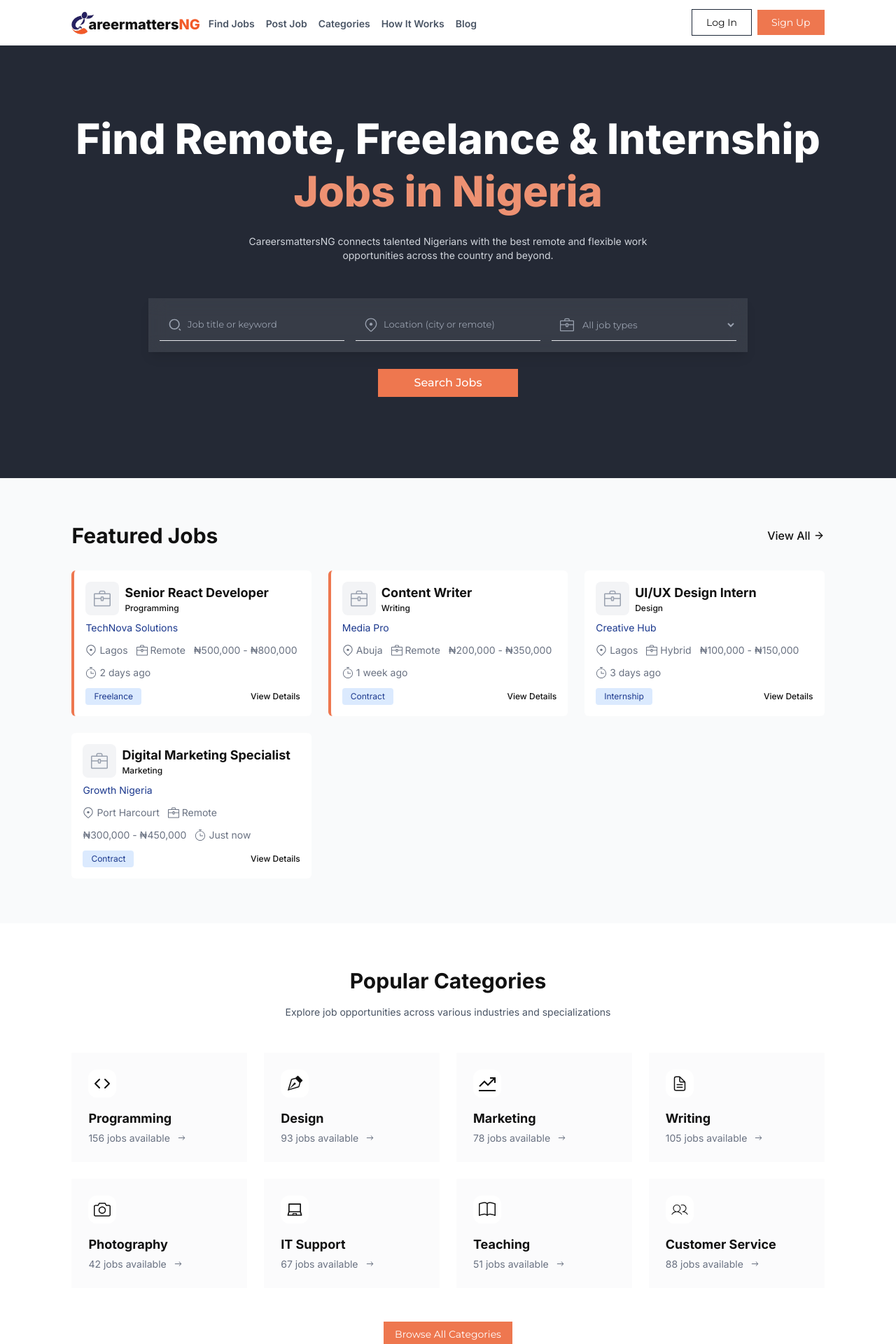
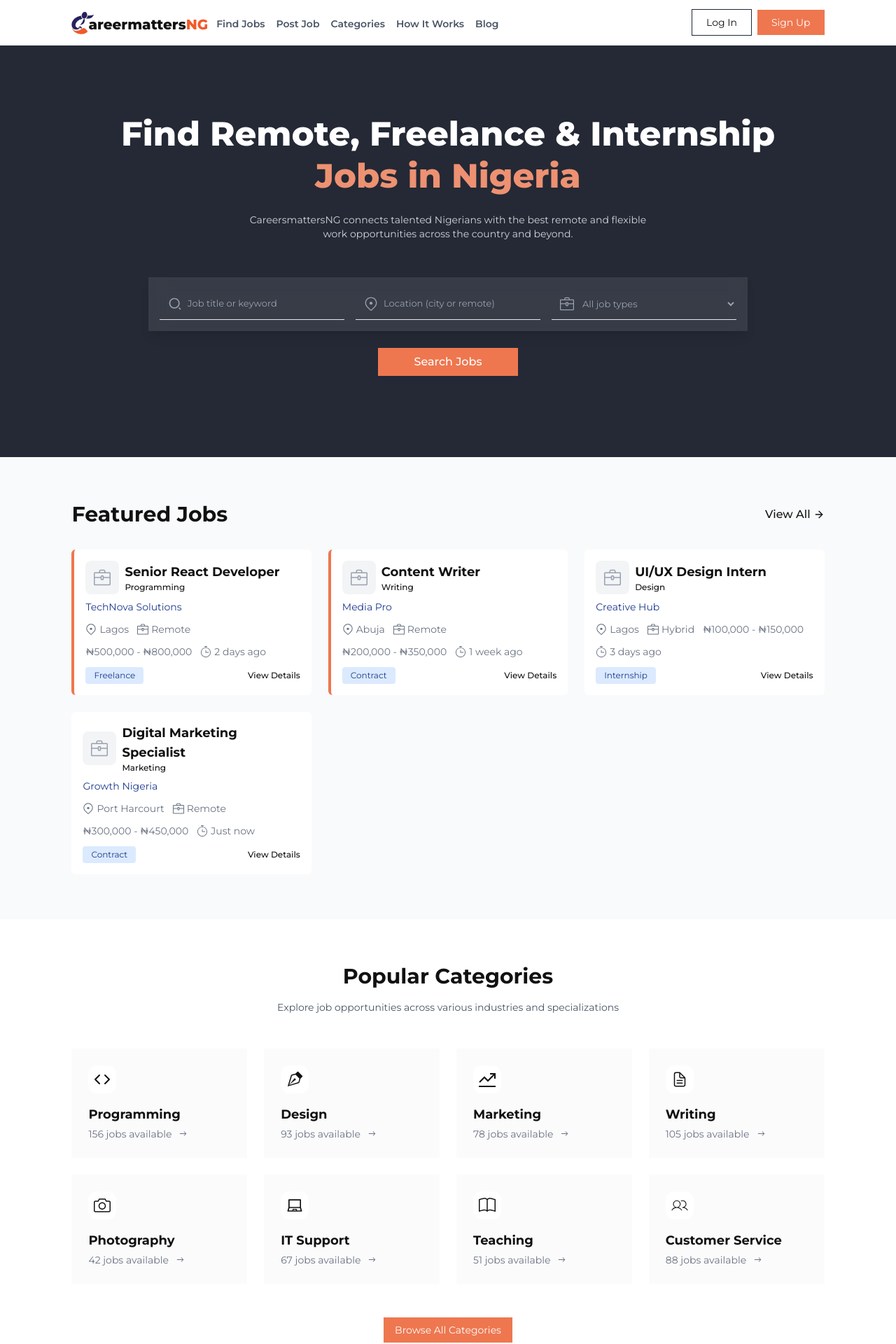
Before and after one commit to Olawoyin1/CareersNG, a React (Vite) app: page / in a window 1280 px wide. Shown: the top 1920 px of the page at 70% size. Built offline with nearby package versions, Linux system fonts and the light colour scheme.

Commit message:
All fonts now montserrat

```diff
--- a/src/App.css
+++ b/src/App.css
@@ -40,7 +40,7 @@ button{
 }
 
 body{
-    font-family: "Inter", sans-serif;
+    font-family: "Montserrat", sans-serif;
     color: #111111;
     overflow-x: hidden;
 }
--- a/src/components/Navbar.tsx
+++ b/src/components/Navbar.tsx
@@ -243,7 +243,7 @@ const Navbar = () => {
         </div>
 
         {/* Navigation Links */}
-        <div className="flex bg-white h-[100vh] text-xl font-semibold flex-col px-6 py-4 space-y-5">
+        <div className="flex bg-white h-[100vh] text-xl font-semibold flex-col px-6 py-6 space-y-5">
           {user && (
             <>
               <div className="flex items-center">
@@ -375,9 +375,9 @@ const Navbar = () => {
                 <Link to="/">Logout</Link>
               </>
             ) : (
-              <div className="flex flex-col gap-5">
-                <Link to="/login" className="text-gray-700">Log In</Link>
-                <Link to="/register" className="text-gray-700">Sign Up</Link>
+              <div className="grid grid-cols-2 gap-5">
+                <Link to="/login" className="text-gray-700 p-3 text-center border border-gray-300">Log In</Link>
+                <Link to="/register" className="text-white p-3 bg-[#ee774f] text-center">Sign Up</Link>
               </div>
             )}
 
--- a/src/pages/Home.tsx
+++ b/src/pages/Home.tsx
@@ -177,7 +177,7 @@ const Home = () => {
       <section className="bg-[#242935] from-careersng-navy to-careersng-navy/90 text-white py-16 md:py-24">
         <div className="container mx-auto">
           <div className="flex flex-col items-center text-center">
-            <h1 className="text-3xl lg:text-6xl font-extrabold leading-tight mb-6">
+            <h1 className="text-3xl lg:text-5xl  font-extrabold leading-tight mb-6">
               Find Remote, Freelance & Internship <br className="" />
               <span className="text-[#ed9172]">Jobs in Nigeria</span>
             </h1>
@@ -229,7 +229,7 @@ const Home = () => {
             </p>
           </div>
 
-          <div className="grid grid-cols-2 sm:grid-cols-3 lg:grid-cols-4 gap-6">
+          <div className="grid grid-cols-2 sm:grid-cols-3 lg:grid-cols-4 gap-3 md:gap-6">
             {categories.map((category) => (
               <CategoryCard key={category.slug} {...category} />
             ))}
```
